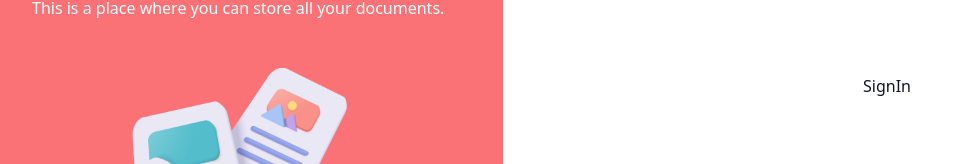
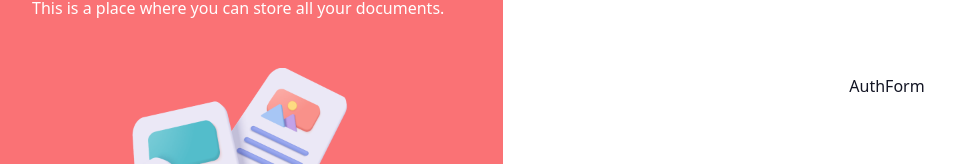
Before and after one commit to PakmanGames/webdrive, a Next.js app: page /sign-in in a window 1280 px wide. Shown: the part 314-478 px from the top of the page, without its empty margins (9-964 px from the left). Built offline with nearby package versions, Linux system fonts and the light colour scheme.

Commit message:
Create auth page component

```diff
--- a/app/(auth)/sign-in/page.tsx
+++ b/app/(auth)/sign-in/page.tsx
@@ -1,7 +1,8 @@
+import AuthForm from "@/components/AuthForm";
 import React from "react";
 
 const SignIn = () => {
-    return <div>SignIn</div>;
+    return <AuthForm type="sign-in" />;
 };
 
 export default SignIn;
--- a/app/(auth)/sign-up/page.tsx
+++ b/app/(auth)/sign-up/page.tsx
@@ -1,7 +1,8 @@
 import React from "react";
+import AuthForm from "@/components/AuthForm";
 
 const SignUp = () => {
-    return <div>SignUp</div>;
+    return <AuthForm type="sign-up" />;
 };
 
 export default SignUp;
--- /dev/null
+++ b/components/AuthForm.tsx
@@ -0,0 +1,8 @@
+import React from "react";
+type FormType = "sign-in" | "sign-up";
+
+const AuthForm = ({ type }: { type: FormType }) => {
+    return <div>AuthForm</div>;
+};
+
+export default AuthForm;
```
